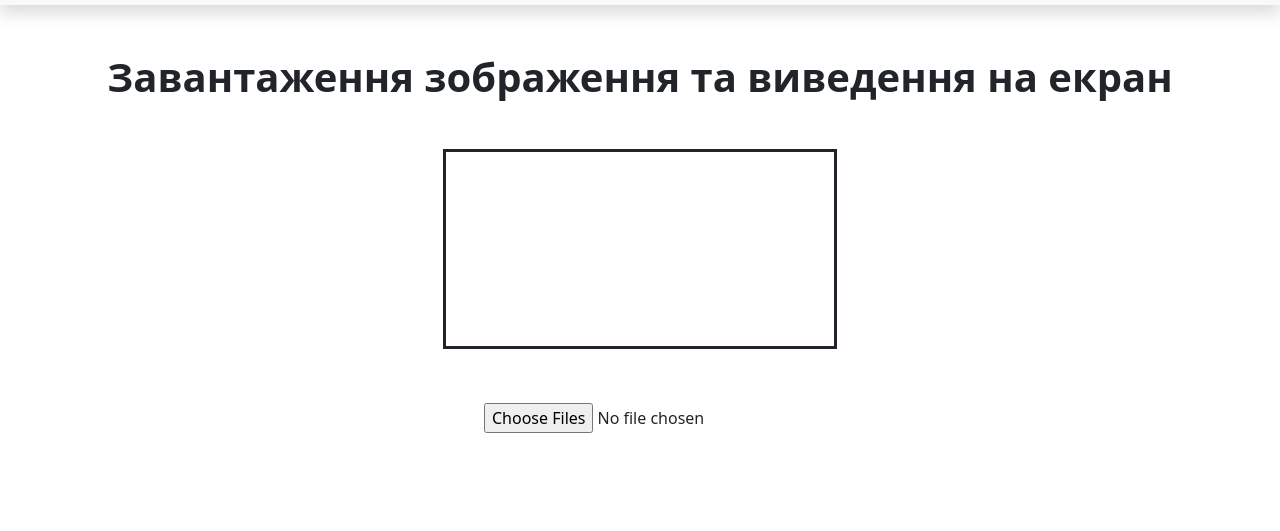
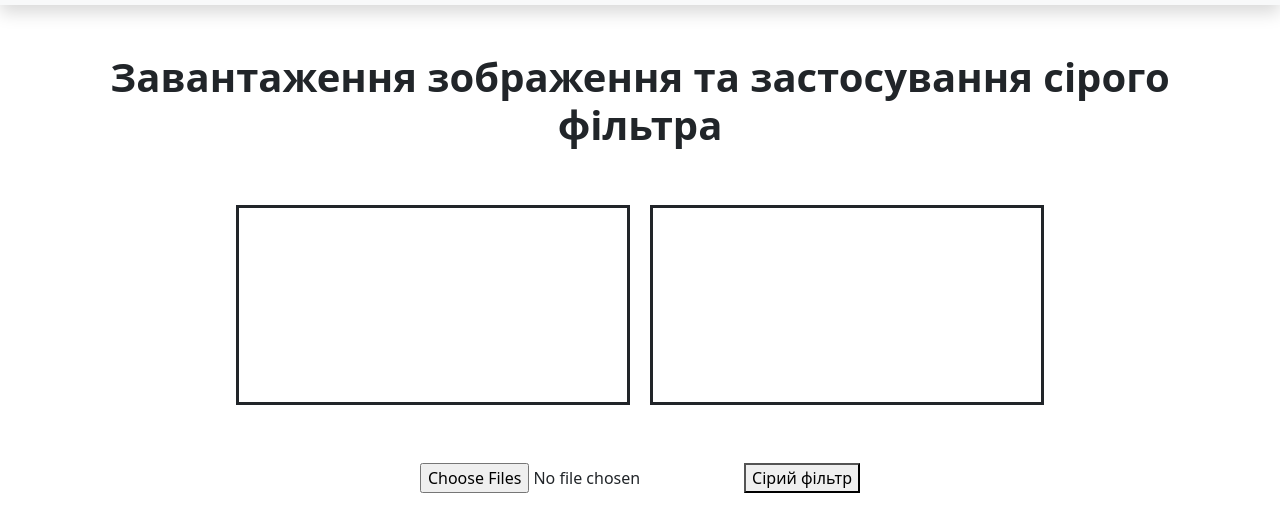
Before and after one commit to CrystalHorizon/duke, a plain HTML site: page index.html in a window 1280 px wide. Shown: the part 87-618 px from the top of the page. Drawn offline with nearby package versions, Linux system fonts and the light colour scheme.

Commit message:
gray filter
Завантаження зображення та застосування сірого фільтра

```diff
--- a/index.html
+++ b/index.html
@@ -56,11 +56,13 @@
         <div class="row">
           <div class="col-12 text-center m-auto">
             <h1 class="title fw-bold mb-5">
-              Завантаження зображення та виведення на екран
+              Завантаження зображення та застосування сірого фільтра
             </h1>
-            <canvas id="can" class="mb-5"></canvas>
-            <div class="form-div">
+            <canvas id="can" class="m-2 mb-5"></canvas>
+            <canvas id="can2" class="m-2 mb-5"></canvas>
+            <div class="form-div text-center">
               <input
+              class="m-1"
               type="file"
               multiple="false"
               accept="image/*"
@@ -68,6 +70,7 @@
               value="Upload"
               onchange="upload()"
               />
+              <button class=" m-1" onclick="makeGray()">Сірий фільтр</button>
             </div>
           </div>
         </div>
--- a/script.js
+++ b/script.js
@@ -1,6 +1,23 @@
+var image;
+var grayscale;
+
 function upload() {
     var imgcanvas = document.getElementById('can');
+    var imgcanvas2 = document.getElementById("can2");
     var fileinput = document.getElementById('finput');
-    var image = new SimpleImage(fileinput);
+    image = new SimpleImage(fileinput);
+    grayscale = new SimpleImage(fileinput);
     image.drawTo(imgcanvas);
+    image.drawTo(imgcanvas2);
 }
+
+function makeGray() {
+    for (var pixel of image.values()) {
+        var avg = (pixel.getRed() + pixel.getGreen() + pixel.getBlue()) / 3;
+        pixel.setRed(avg);
+        pixel.setGreen(avg);
+        pixel.setBlue(avg);
+    }
+    var imgcanvas2 = document.getElementById('can2');
+    image.drawTo(imgcanvas2);
+}
```
Also changed, not shown: style.css (line endings or trailing spaces). Lines whose indentation alone changed are shown as unchanged.
